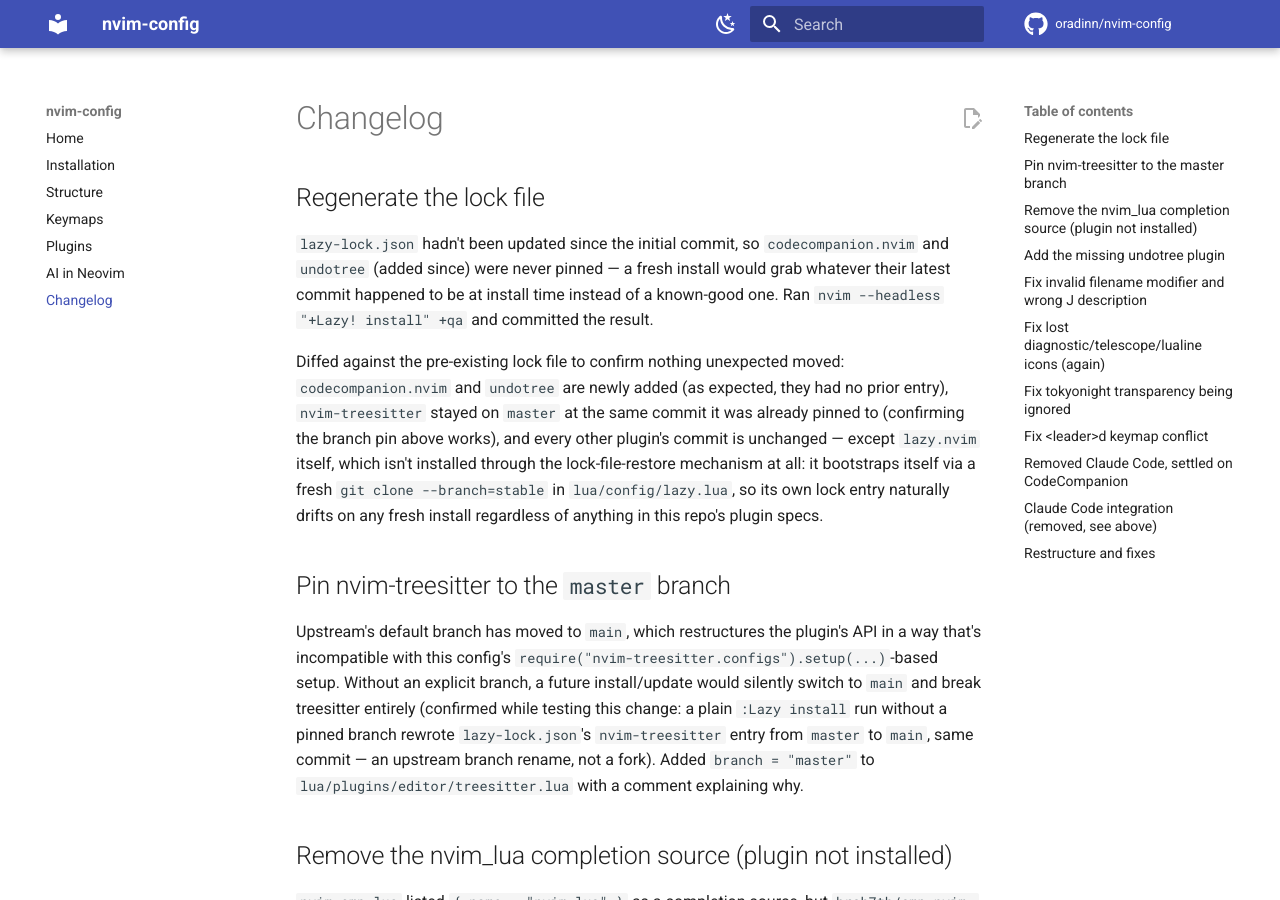
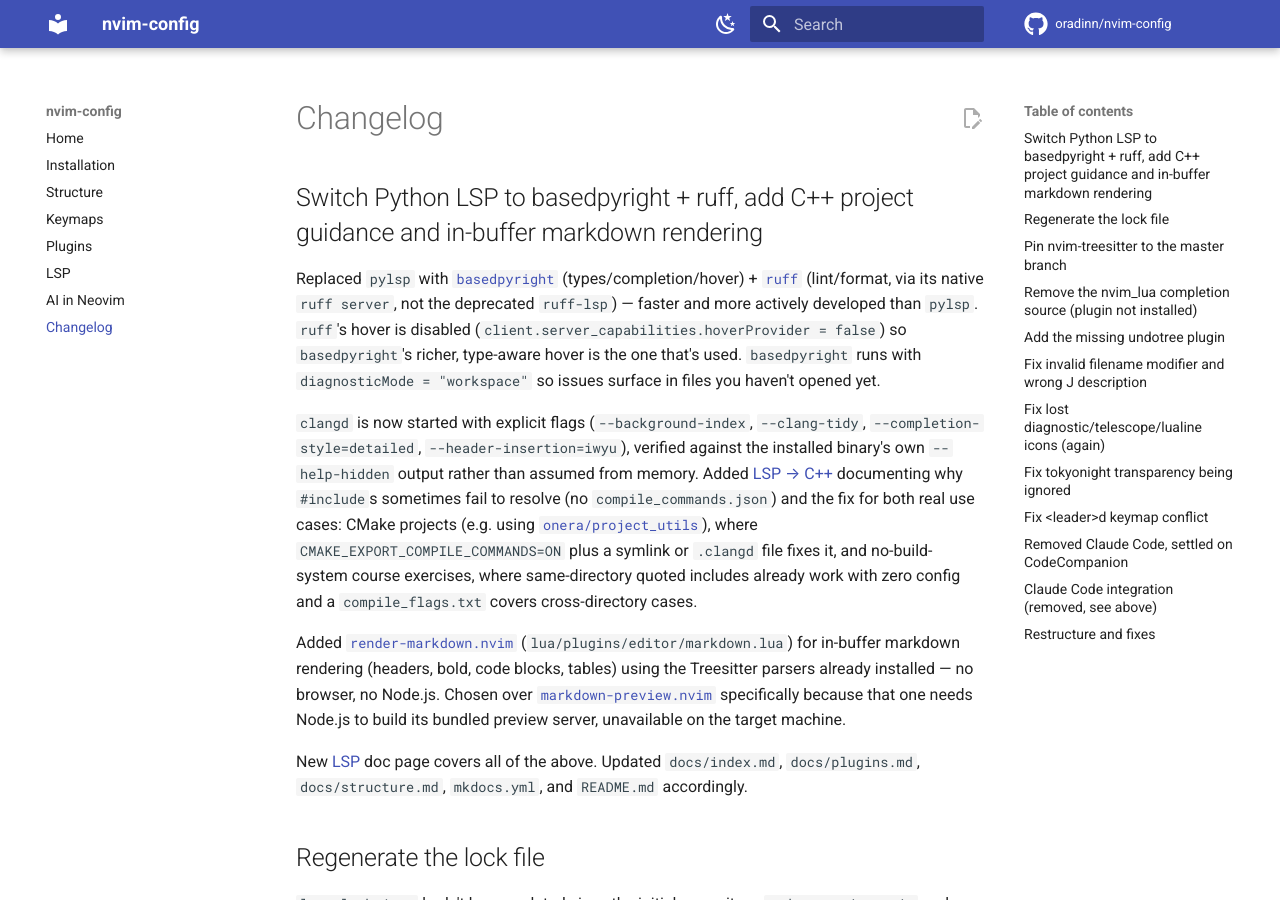
Before and after one commit to oradinn/nvim-config, an MkDocs documentation site: the page built from docs/changelog.md, in a window 1280 px wide and 900 px high. Built offline with MkDocs 1.6.1 and Material for MkDocs 9.7.7, drawn with Linux system fonts in a browser that asks for light colours; comment, search, counter and statistics services are not loaded.

Commit message:
Document Python, C++, and markdown LSP/rendering setup
New docs/lsp.md covers: the basedpyright+ruff role split, why C++
#include resolution needs a compile_commands.json (with concrete steps
for CMake projects like those using onera/project_utils, and for
no-build-system course exercises), and why render-markdown.nvim was
picked over markdown-preview.nvim for markdown rendering.

Wired into mkdocs.yml's nav and docs/index.md's "where to go next"
list (which was also missing the pre-existing ai.md link), added a
render-markdown.nvim row and updated the LSP section of docs/plugins.md,
listed markdown.lua in docs/structure.md's file tree, added the LSP
link to README.md, and recorded all three changes in docs/changelog.md.

Co-Authored-By: Claude Sonnet 5 <noreply@anthropic.com>
Claude-Session: https://claude.ai/code/session_016YunJ1V2cbCqrNVvcpQqMP

```diff
--- a/docs/changelog.md
+++ b/docs/changelog.md
@@ -1,4 +1,39 @@
 # Changelog
+
+## Switch Python LSP to basedpyright + ruff, add C++ project guidance and in-buffer markdown rendering
+
+Replaced `pylsp` with [`basedpyright`](https://detachhead.github.io/basedpyright)
+(types/completion/hover) + [`ruff`](https://docs.astral.sh/ruff/editors/)
+(lint/format, via its native `ruff server`, not the deprecated `ruff-lsp`) —
+faster and more actively developed than `pylsp`. `ruff`'s hover is disabled
+(`client.server_capabilities.hoverProvider = false`) so `basedpyright`'s
+richer, type-aware hover is the one that's used. `basedpyright` runs with
+`diagnosticMode = "workspace"` so issues surface in files you haven't opened
+yet.
+
+`clangd` is now started with explicit flags (`--background-index`,
+`--clang-tidy`, `--completion-style=detailed`, `--header-insertion=iwyu`),
+verified against the installed binary's own `--help-hidden` output rather
+than assumed from memory. Added [LSP → C++](lsp.md#c) documenting why
+`#include`s sometimes fail to resolve (no `compile_commands.json`) and the
+fix for both real use cases: CMake projects (e.g. using
+[`onera/project_utils`](https://github.com/onera/project_utils)), where
+`CMAKE_EXPORT_COMPILE_COMMANDS=ON` plus a symlink or `.clangd` file fixes it,
+and no-build-system course exercises, where same-directory quoted includes
+already work with zero config and a `compile_flags.txt` covers
+cross-directory cases.
+
+Added [`render-markdown.nvim`](https://github.com/MeanderingProgrammer/render-markdown.nvim)
+(`lua/plugins/editor/markdown.lua`) for in-buffer markdown rendering
+(headers, bold, code blocks, tables) using the Treesitter parsers already
+installed — no browser, no Node.js. Chosen over
+[`markdown-preview.nvim`](https://github.com/iamcco/markdown-preview.nvim)
+specifically because that one needs Node.js to build its bundled preview
+server, unavailable on the target machine.
+
+New [LSP](lsp.md) doc page covers all of the above. Updated `docs/index.md`,
+`docs/plugins.md`, `docs/structure.md`, `mkdocs.yml`, and `README.md`
+accordingly.
 
 ## Regenerate the lock file
 
--- a/docs/structure.md
+++ b/docs/structure.md
@@ -17,6 +17,7 @@
 │       ├── completion/
 │       │   └── nvim-cmp.lua    # nvim-cmp + LuaSnip + friendly-snippets
 │       ├── editor/
+│       │   ├── markdown.lua    # render-markdown.nvim: in-buffer markdown rendering
 │       │   ├── nvim-tree.lua
 │       │   ├── plenary.lua     # shared Lua utility library (Telescope's dependency)
 │       │   ├── telescope.lua
--- a/mkdocs.yml
+++ b/mkdocs.yml
@@ -49,5 +49,6 @@ nav:
   - Structure: structure.md
   - Keymaps: keymaps.md
   - Plugins: plugins.md
+  - LSP: lsp.md
   - AI in Neovim: ai.md
   - Changelog: changelog.md
```
Also changed, not shown: README.md (+1 -0 lines), docs/index.md (+6 -1 lines), docs/lsp.md (added, +142 -0 lines), docs/plugins.md (+3 -2 lines).
